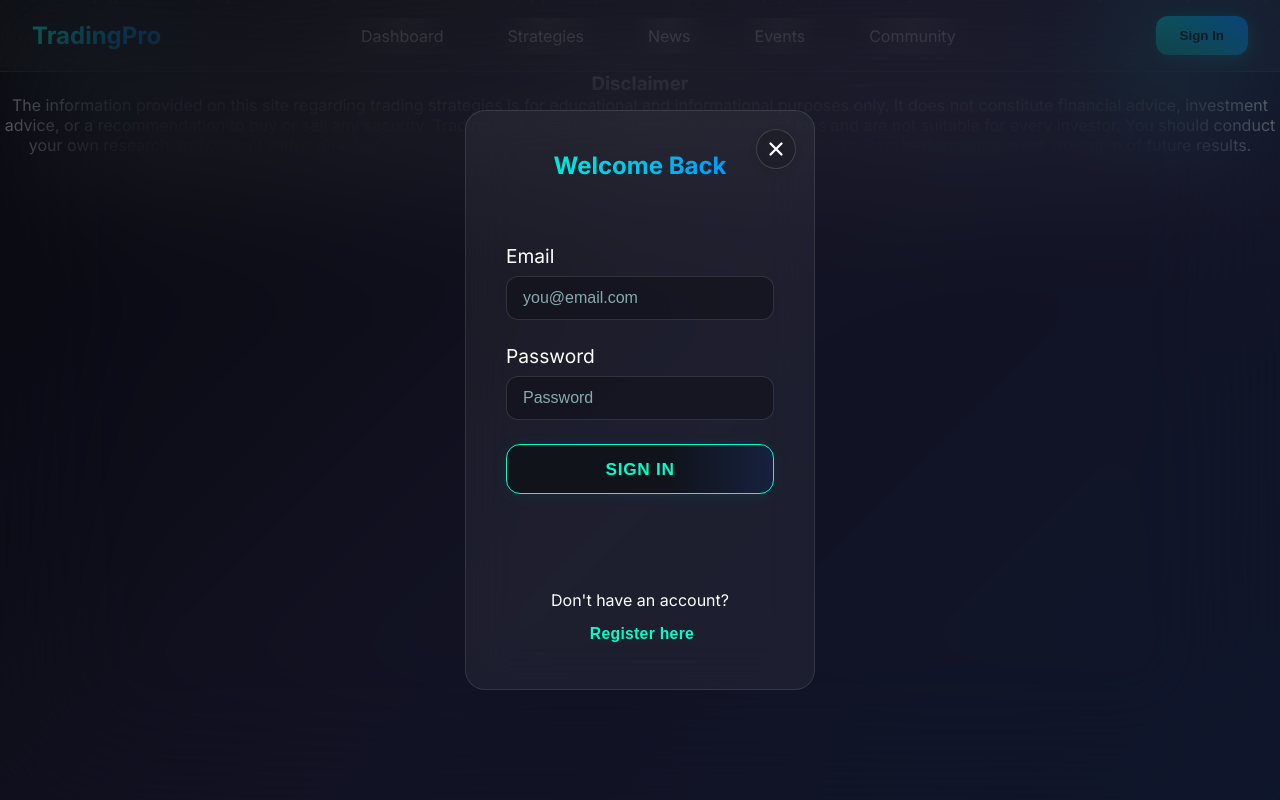
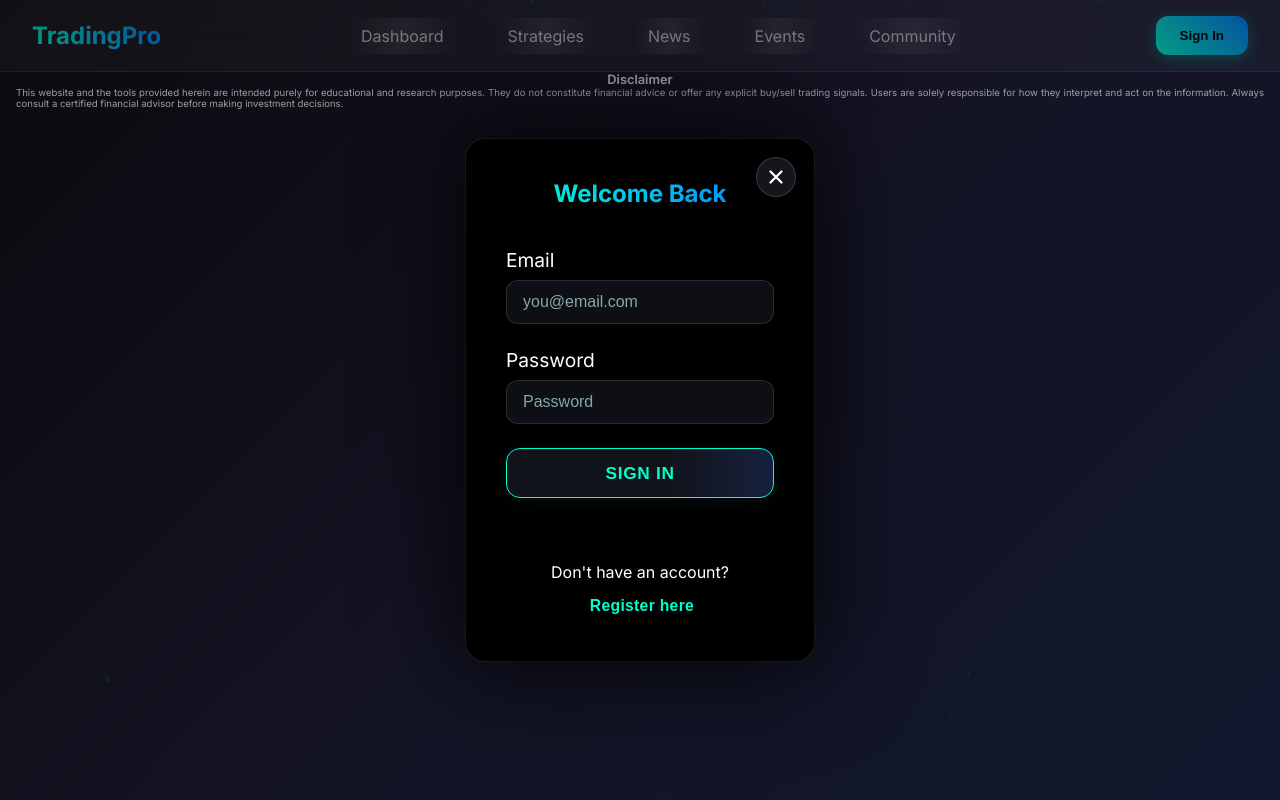
Before and after one commit to Mustafa02yusuf28/tradedata, a Next.js app in the folder next-app/: page /login in a window 1280 px wide. Built offline with nearby package versions, Linux system fonts and the light colour scheme; no server answers.

Commit message:
next-app

```diff
--- a/next-app/src/app/globals.css
+++ b/next-app/src/app/globals.css
@@ -629,14 +629,15 @@ body {
   align-items: center;
   justify-content: center;
   overflow: hidden;
+
 }
 
 .modal-overlay::before {
   content: "";
   position: absolute;
   inset: 0;
-  backdrop-filter: blur(70px);
-  -webkit-backdrop-filter: blur(120px);
+
+
   z-index: -1;
   pointer-events: none;
   background: rgba(10,10,20,0.08);
@@ -653,7 +654,7 @@ body {
   padding: 0 1rem;
 }
 
-.auth-modal-content {
+.stat-card-auth-modal-content {
     display: flex;
     flex-direction: column;
     justify-content: center;
@@ -663,20 +664,49 @@ body {
     margin: 0 auto;
     padding: 2.5rem;
     gap: 2rem;
+
+    background-color: rgb(0, 0, 0);
+    border: 1px solid rgba(255,255,255,0.15);
+    border-radius: 20px;
     position: relative;
+    backdrop-filter: blur(50px);
+    -webkit-backdrop-filter: blur(50px);
   }
-.auth-modal-content > h2 {
-  margin-bottom: 2rem;
+
+  /* Add a blurred background layer inside the modal */
+  .stat-card-auth-modal-content::before {
+    content: "";
+    position: absolute;
+    inset: 0;
+    background: inherit;
+    filter: blur(50px);
+    border-radius: inherit;
+    z-index: -1;
   }
-.auth-modal-content > .auth-modal-error {
+.stat-card-auth-modal-content > h2 {
+  margin-bottom: 0.5rem;
+}
+.stat-card-auth-modal-content > .auth-modal-error {
   margin-bottom: 1.5rem;
 }
-.auth-modal-content > form {
-  margin-bottom: 2rem;
+.stat-card-auth-modal-content > form {
+  margin-bottom: 1rem;
 }
-.auth-modal-content > .auth-modal-switch {
-  margin-top: 2rem;
+.stat-card-auth-modal-content > .auth-modal-switch {
+  margin-top: 1rem;
 }
+
+
+
+
+
+
+
+
+
+
+
+
 
 .auth-modal-form {
   display: flex;
@@ -793,3 +823,18 @@ body {
   text-decoration: none;
   transform: scale(1.04);
 }
+
+.footer-title {
+  font-size: 0.8rem;
+  font-weight: 600;
+  margin-bottom: rem;
+}
+
+.footer-text{
+  font-size: 0.6rem;
+  font-weight: 400;
+  margin-bottom: 0.5rem;
+  margin-left: 1rem;
+  margin-right: 1rem;
+  text-align: justify;
+}
--- a/next-app/src/components/AuthModal.tsx
+++ b/next-app/src/components/AuthModal.tsx
@@ -70,7 +70,7 @@ export default function AuthModal({ isOpen, onClose, onSuccess }: AuthModalProps
     <>
       <div className="modal-overlay">
         <div className="modal-main-center">
-          <div className="stat-card auth-modal-content">
+          <div className="stat-card-auth-modal-content">
             {/* Close button as first child */}
             <button
               onClick={onClose}
--- a/next-app/src/components/layout/Footer.tsx
+++ b/next-app/src/components/layout/Footer.tsx
@@ -4,9 +4,9 @@ const Footer = () => {
   return (
     <footer className="w-full mt-24 py-8 text-center text-white/50 text-sm">
       <div className="max-w-4xl mx-auto px-4">
-        <h3 className="font-semibold text-white/70 mb-2">Disclaimer</h3>
-        <p>
-          The information provided on this site regarding trading strategies is for educational and informational purposes only. It does not constitute financial advice, investment advice, or a recommendation to buy or sell any security. Trading and investing involve substantial risk of loss and are not suitable for every investor. You should conduct your own research and consult with a qualified financial professional before making any investment decisions. Past performance is not indicative of future results.
+        <h3 className="footer-title">Disclaimer</h3>
+        <p className='footer-text'>
+        This website and the tools provided herein are intended purely for educational and research purposes. They do not constitute financial advice or offer any explicit buy/sell trading signals. Users are solely responsible for how they interpret and act on the information. Always consult a certified financial advisor before making investment decisions.
         </p>
       </div>
     </footer>
```
Lines whose indentation alone changed are shown as unchanged.
